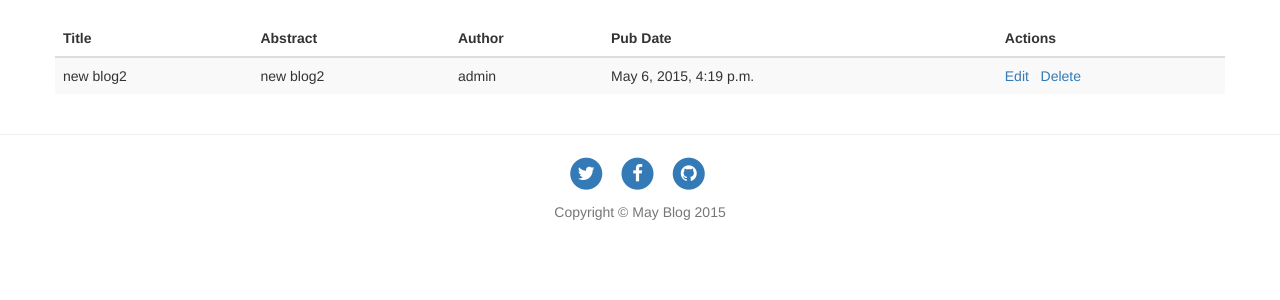
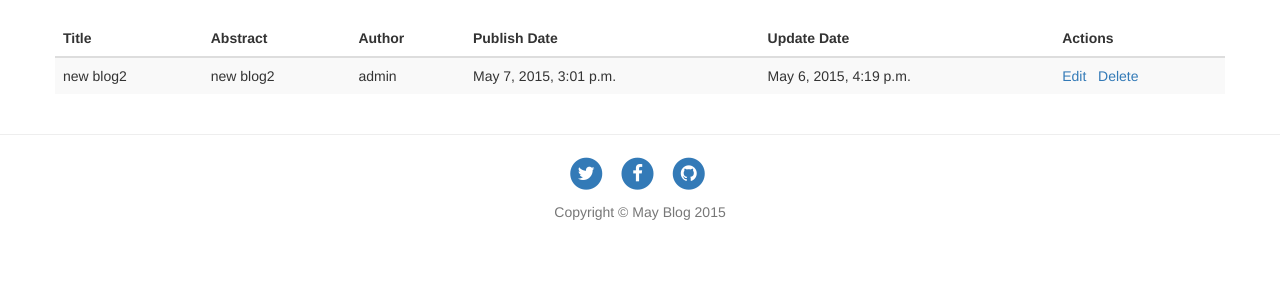
Before and after one commit to flyhigher139/mayblog, a Django app: page /admin/posts?draft=true in a window 1280 px wide. Shown: the part 52-352 px from the top of the page. Run offline with Django 3.2, Linux system fonts and the light colour scheme; data comes from the database, SQL or seed files in the repository; some libraries are stand-ins or nearby versions; some web fonts are replaced.

Commit message:
add update time field for posts

```diff
--- a/blog/main/models.py
+++ b/blog/main/models.py
@@ -10,7 +10,8 @@ class Post(models.Model):
     title = models.CharField(max_length=256, default='new blog')
     abstract = models.TextField(null=True, blank=True)
     raw = models.TextField()
-    pub_date = models.DateTimeField(auto_now=True)
+    pub_time = models.DateTimeField(auto_now_add=True)
+    update_time = models.DateTimeField(auto_now=True)
     content_html = models.TextField()
     author = models.ForeignKey(User)
     tags = models.ManyToManyField('Tag')
@@ -36,7 +37,8 @@ class Page(models.Model):
     title = models.CharField(max_length=256, default='new page')
     slug = models.CharField(max_length=256, default='slug')
     raw = models.TextField()
-    date = models.DateTimeField(auto_now=True)
+    pub_time = models.DateTimeField(auto_now_add=True)
+    update_time = models.DateTimeField(auto_now=True)
     content_html = models.TextField()
     author = models.ForeignKey(User)
 
--- a/blog/main/views.py
+++ b/blog/main/views.py
@@ -60,7 +60,7 @@ class AdminPosts(View):
             flag = True
         else:
             flag = False
-        posts = models.Post.objects.filter(is_draft=flag).order_by('-pub_date')
+        posts = models.Post.objects.filter(is_draft=flag).order_by('-update_time')
         data['posts'] = posts
         return render(request, self.template_name, data)
 
--- a/blog/templates/blog_admin/posts.html
+++ b/blog/templates/blog_admin/posts.html
@@ -13,7 +13,8 @@
                 <th>Title</th>
                 <th>Abstract</th>
                 <th>Author</th>
-                <th>Pub Date</th>
+                <th>Publish Date</th>
+                <th>Update Date</th>
                 <th>Actions</th>
             </tr>
     </thead>
@@ -23,7 +24,8 @@
             <td>{{ post.title }}</td>
             <td>{{ post.abstract }}</td>
             <td>{{ post.author }}</td>
-            <td>{{ post.pub_date }}</td>
+            <td>{{ post.pub_time }}</td>
+            <td>{{ post.update_time }}</td>
             <td>
                 <a href="{% url 'main:admin_edit_post' post.id %}">Edit</a>
                 &nbsp
--- a/blog/templates/main/index.html
+++ b/blog/templates/main/index.html
@@ -31,7 +31,7 @@
                 <p class="post-subtitle">
                     {{post.abstract}}
                 </p>
-                <p class="post-meta">Posted by <a href="#">{{ post.author.username }}</a> on {{post.date}}</p>
+                <p class="post-meta">Posted by <a href="#">{{ post.author.username }}</a> on {{post.pub_time}}</p>
             </div>
             <hr>
             {% endfor %}
--- a/blog/templates/main/page.html
+++ b/blog/templates/main/page.html
@@ -9,7 +9,7 @@
                 <div class="col-lg-8 col-lg-offset-2 col-md-10 col-md-offset-1">
                     <div class="post-heading">
                         <h1>{{page.title}}</h1>
-                        <span class="meta">Posted by <a href="#">{{page.author}}</a> on {{page.date}}</span>
+                        <span class="meta">Posted by <a href="#">{{page.author}}</a> on {{page.pub_time}}</span>
                     </div>
                 </div>
             </div>
--- a/blog/templates/main/post.html
+++ b/blog/templates/main/post.html
@@ -10,7 +10,7 @@
                     <div class="post-heading">
                         <h1>{{post.title}}</h1>
                         <!-- <h2 class="subheading">Problems look mighty small from 150 miles up</h2> -->
-                        <span class="meta">Posted by <a href="#">{{post.author}}</a> on {{post.date}}</span>
+                        <span class="meta">Posted by <a href="#">{{post.author}}</a> on {{post.pub_time}}</span>
                     </div>
                 </div>
             </div>
```
Also changed, not shown: blog/db.sqlite3, blog/main/migrations/0008_auto_20150507_1501.py (added), blog/main/migrations/0009_auto_20150507_1508.py (added).
